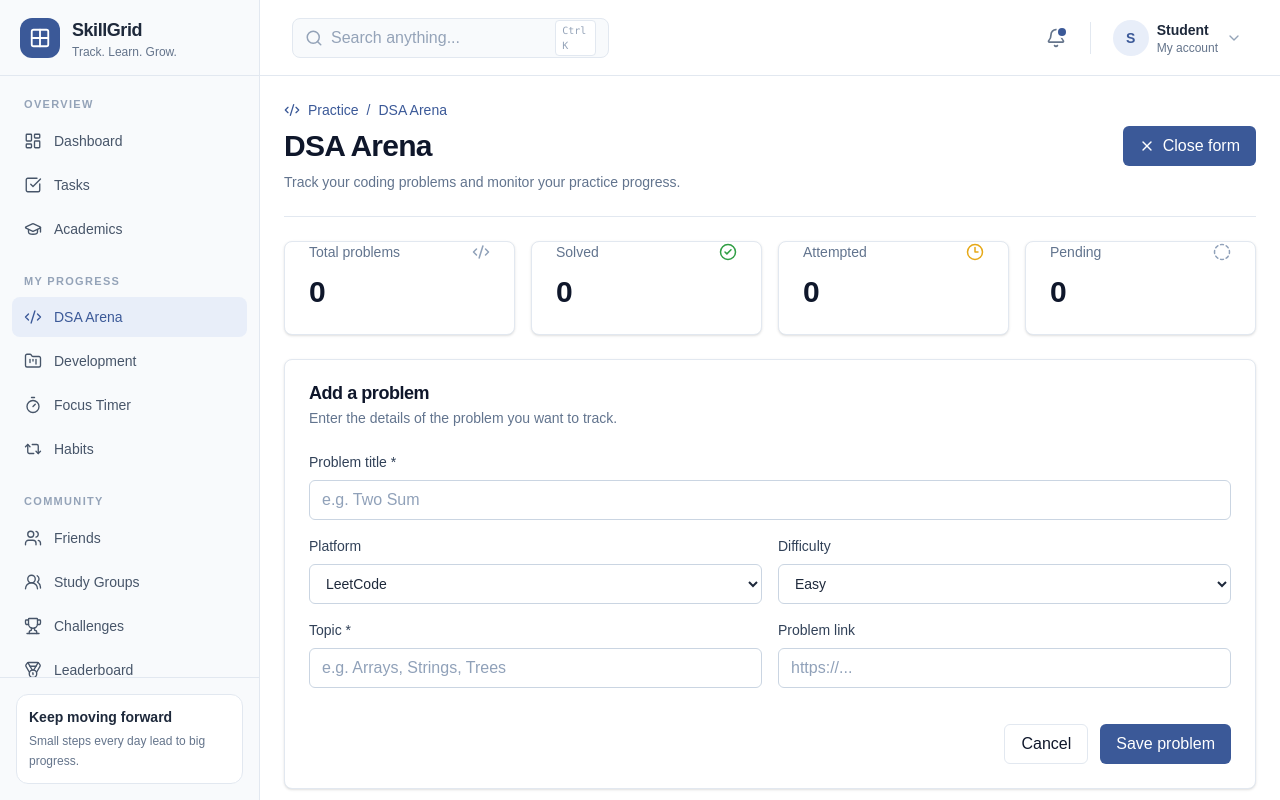
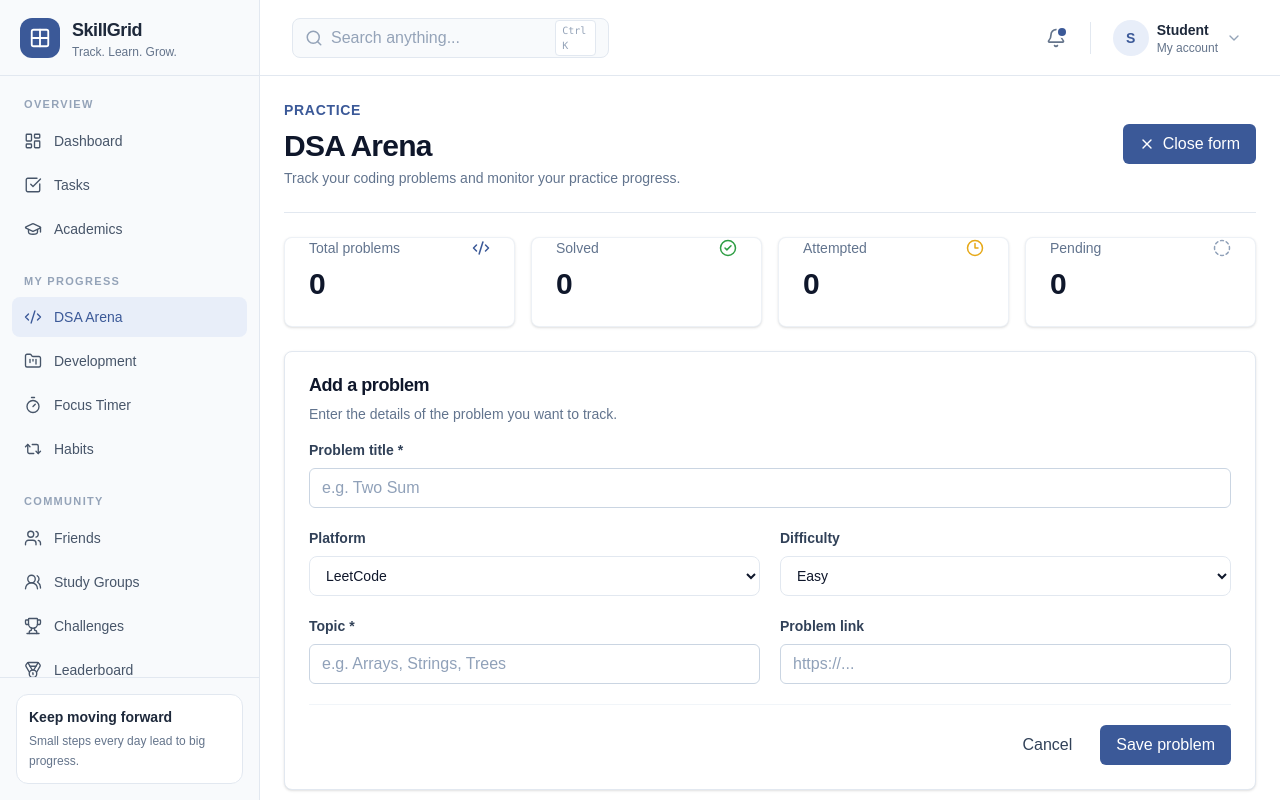
Before and after one commit to thiteswapnil1212-hue/skillGrid, a Next.js app in the folder skillgrid-app/: page /dsa in a window 1280 px wide. Both pictures are taken after typing "Sample" into the empty fields and a click on the button "Add problem". Built offline with nearby package versions, Linux system fonts and the light colour scheme.

Commit message:
feat: animate DSA arena UI

```diff
--- a/skillgrid-app/src/app/dsa/page.tsx
+++ b/skillgrid-app/src/app/dsa/page.tsx
@@ -6,6 +6,7 @@ import { Button } from "@/components/ui/Button";
 import { Card, CardContent, CardHeader, CardTitle } from "@/components/ui/Card";
 import { Input } from "@/components/ui/Input";
 import { Badge } from "@/components/ui/Badge";
+import { motion, AnimatePresence } from "framer-motion";
 
 type Difficulty = "Easy" | "Medium" | "Hard";
 type ProblemStatus = "Pending" | "Attempted" | "Solved";
@@ -90,14 +91,9 @@ export default function DSAArenaPage() {
     <main className="mx-auto w-full max-w-7xl space-y-6 p-6">
       <section className="flex flex-col justify-between gap-4 border-b border-slate-200 pb-6 sm:flex-row sm:items-center">
         <div>
-          <div className="flex items-center gap-2 text-sm font-medium text-primary">
-            <Code2 size={16} />
-            <span>Practice</span>
-            <span>/</span>
-            <span>DSA Arena</span>
-          </div>
-          <h1 className="mt-2 text-2xl font-semibold tracking-tight text-slate-900 sm:text-3xl">DSA Arena</h1>
-          <p className="mt-2 text-sm text-slate-500">Track your coding problems and monitor your practice progress.</p>
+          <p className="text-sm font-semibold tracking-wider text-primary uppercase">Practice</p>
+          <h1 className="mt-2 text-2xl font-bold tracking-tight text-slate-900 sm:text-3xl">DSA Arena</h1>
+          <p className="mt-1 text-sm font-medium text-slate-500">Track your coding problems and monitor your practice progress.</p>
         </div>
         <Button onClick={() => setShowForm((curr) => !curr)} className="gap-2">
           {showForm ? <X size={16} /> : <Plus size={16} />}
@@ -107,45 +103,54 @@ export default function DSAArenaPage() {
 
       <section className="grid grid-cols-2 gap-4 lg:grid-cols-4">
         {[
-          { label: "Total problems", value: stats.total, icon: Code2, color: "text-slate-400" },
+          { label: "Total problems", value: stats.total, icon: Code2, color: "text-primary" },
           { label: "Solved", value: stats.solved, icon: CheckCircle2, color: "text-success" },
           { label: "Attempted", value: stats.attempted, icon: Clock3, color: "text-warning" },
           { label: "Pending", value: stats.pending, icon: CircleDashed, color: "text-slate-400" },
-        ].map((item) => {
+        ].map((item, index) => {
           const Icon = item.icon;
           return (
-            <Card key={item.label}>
-              <CardContent className="p-5 flex flex-col justify-between h-full">
+            <motion.div key={item.label} initial={{ opacity: 0, y: 10 }} animate={{ opacity: 1, y: 0 }} transition={{ delay: index * 0.05 }}>
+              <Card className="h-full border-slate-200/60 shadow-sm hover:shadow-md transition-shadow">
+                <CardContent className="p-5 flex flex-col justify-between h-full gap-2">
                   <div className="flex items-center justify-between">
-                  <p className="text-sm text-slate-500">{item.label}</p>
+                    <p className="text-sm font-medium text-slate-500">{item.label}</p>
                     <Icon size={18} className={item.color} />
                   </div>
-                <p className="mt-3 text-3xl font-semibold text-slate-900">{item.value}</p>
+                  <p className="text-3xl font-bold text-slate-900 tracking-tight">{item.value}</p>
                 </CardContent>
               </Card>
+            </motion.div>
           );
         })}
       </section>
 
+      <AnimatePresence>
         {showForm && (
-        <Card>
-          <CardHeader>
-            <CardTitle>Add a problem</CardTitle>
-            <p className="text-sm text-slate-500">Enter the details of the problem you want to track.</p>
+          <motion.div
+            initial={{ opacity: 0, height: 0, scale: 0.95 }}
+            animate={{ opacity: 1, height: "auto", scale: 1 }}
+            exit={{ opacity: 0, height: 0, scale: 0.95 }}
+            transition={{ duration: 0.2 }}
+          >
+            <Card className="overflow-hidden">
+              <CardHeader className="pb-4">
+                <CardTitle className="text-lg">Add a problem</CardTitle>
+                <p className="text-sm font-medium text-slate-500 mt-1">Enter the details of the problem you want to track.</p>
               </CardHeader>
               <CardContent>
                 <form onSubmit={handleSubmit} className="space-y-5">
-              <div className="grid gap-4 sm:grid-cols-2">
+                  <div className="grid gap-5 sm:grid-cols-2">
                     <div className="sm:col-span-2">
-                  <label className="mb-2 block text-sm font-medium text-slate-700">Problem title *</label>
+                      <label className="mb-2 block text-sm font-semibold text-slate-700">Problem title *</label>
                       <Input required value={title} onChange={(e) => setTitle(e.target.value)} placeholder="e.g. Two Sum" />
                     </div>
                     <div>
-                  <label className="mb-2 block text-sm font-medium text-slate-700">Platform</label>
+                      <label className="mb-2 block text-sm font-semibold text-slate-700">Platform</label>
                       <select
                         value={platform}
                         onChange={(e) => setPlatform(e.target.value)}
-                    className="flex h-10 w-full rounded-md border border-slate-300 bg-transparent px-3 py-2 text-sm focus:border-transparent focus:outline-none focus:ring-2 focus:ring-primary"
+                        className="flex h-10 w-full rounded-lg border border-slate-200 bg-white px-3 py-2 text-sm text-slate-900 transition-colors focus:border-primary focus:outline-none focus:ring-4 focus:ring-primary/10"
                       >
                         <option>LeetCode</option>
                         <option>Codeforces</option>
@@ -155,11 +160,11 @@ export default function DSAArenaPage() {
                       </select>
                     </div>
                     <div>
-                  <label className="mb-2 block text-sm font-medium text-slate-700">Difficulty</label>
+                      <label className="mb-2 block text-sm font-semibold text-slate-700">Difficulty</label>
                       <select
                         value={difficulty}
                         onChange={(e) => setDifficulty(e.target.value as Difficulty)}
-                    className="flex h-10 w-full rounded-md border border-slate-300 bg-transparent px-3 py-2 text-sm focus:border-transparent focus:outline-none focus:ring-2 focus:ring-primary"
+                        className="flex h-10 w-full rounded-lg border border-slate-200 bg-white px-3 py-2 text-sm text-slate-900 transition-colors focus:border-primary focus:outline-none focus:ring-4 focus:ring-primary/10"
                       >
                         {difficultyOptions.map((option) => (
                           <option key={option}>{option}</option>
@@ -167,32 +172,34 @@ export default function DSAArenaPage() {
                       </select>
                     </div>
                     <div>
-                  <label className="mb-2 block text-sm font-medium text-slate-700">Topic *</label>
+                      <label className="mb-2 block text-sm font-semibold text-slate-700">Topic *</label>
                       <Input required value={topic} onChange={(e) => setTopic(e.target.value)} placeholder="e.g. Arrays, Strings, Trees" />
                     </div>
                     <div>
-                  <label className="mb-2 block text-sm font-medium text-slate-700">Problem link</label>
+                      <label className="mb-2 block text-sm font-semibold text-slate-700">Problem link</label>
                       <Input type="url" value={link} onChange={(e) => setLink(e.target.value)} placeholder="https://..." />
                     </div>
                   </div>
-              <div className="flex justify-end gap-3 pt-4">
-                <Button variant="outline" type="button" onClick={() => setShowForm(false)}>Cancel</Button>
+                  <div className="flex justify-end gap-3 pt-5 border-t border-slate-100">
+                    <Button variant="ghost" type="button" onClick={() => setShowForm(false)}>Cancel</Button>
                     <Button type="submit">Save problem</Button>
                   </div>
                 </form>
               </CardContent>
             </Card>
+          </motion.div>
         )}
+      </AnimatePresence>
 
       <div className="flex flex-col gap-3 sm:flex-row">
         <div className="relative flex-1">
-          <Search size={17} className="absolute left-3 top-1/2 -translate-y-1/2 text-slate-400" />
-          <Input value={search} onChange={(e) => setSearch(e.target.value)} placeholder="Search by problem, topic or platform..." className="pl-9 bg-white" />
+          <Search size={17} className="absolute left-3.5 top-1/2 -translate-y-1/2 text-slate-400" />
+          <Input value={search} onChange={(e) => setSearch(e.target.value)} placeholder="Search by problem, topic or platform..." className="pl-10 shadow-sm" />
         </div>
         <select
           value={statusFilter}
           onChange={(e) => setStatusFilter(e.target.value)}
-          className="flex h-10 rounded-md border border-slate-300 bg-white px-3 py-2 text-sm focus:border-transparent focus:outline-none focus:ring-2 focus:ring-primary"
+          className="flex h-10 rounded-lg border border-slate-200 bg-white px-3 py-2 text-sm font-medium text-slate-700 shadow-sm transition-colors focus:border-primary focus:outline-none focus:ring-4 focus:ring-primary/10"
         >
           <option value="All">All statuses</option>
           {statusOptions.map((status) => <option key={status}>{status}</option>)}
@@ -200,7 +207,7 @@ export default function DSAArenaPage() {
         <select
           value={difficultyFilter}
           onChange={(e) => setDifficultyFilter(e.target.value)}
-          className="flex h-10 rounded-md border border-slate-300 bg-white px-3 py-2 text-sm focus:border-transparent focus:outline-none focus:ring-2 focus:ring-primary"
+          className="flex h-10 rounded-lg border border-slate-200 bg-white px-3 py-2 text-sm font-medium text-slate-700 shadow-sm transition-colors focus:border-primary focus:outline-none focus:ring-4 focus:ring-primary/10"
         >
           <option value="All">All difficulties</option>
           {difficultyOptions.map((diff) => <option key={diff}>{diff}</option>)}
@@ -208,70 +215,81 @@ export default function DSAArenaPage() {
       </div>
 
       <Card>
-        <CardHeader className="flex flex-row items-center justify-between border-b border-slate-200">
-          <CardTitle>Your problems</CardTitle>
-          <span className="text-sm text-slate-500">{filteredProblems.length} {filteredProblems.length === 1 ? "problem" : "problems"}</span>
+        <CardHeader className="flex flex-row items-center justify-between pb-4">
+          <CardTitle className="text-lg">Your problems</CardTitle>
+          <span className="text-sm font-medium text-slate-500">{filteredProblems.length} {filteredProblems.length === 1 ? "problem" : "problems"}</span>
         </CardHeader>
-        <div className="border-t border-slate-200">
+        <div className="border-t border-slate-100 bg-white">
           {filteredProblems.length === 0 ? (
-            <div className="flex flex-col items-center py-16 text-center px-6">
-              <div className="flex h-12 w-12 items-center justify-center rounded-xl bg-slate-100 mb-4">
-                <Code2 size={22} className="text-slate-500" />
+            <div className="flex flex-col items-center py-20 text-center px-6">
+              <div className="flex h-16 w-16 items-center justify-center rounded-full bg-slate-50 border border-slate-100 mb-5">
+                <Code2 size={28} className="text-slate-300" />
               </div>
-              <h3 className="font-medium text-slate-900">{problems.length === 0 ? "No problems added yet" : "No matching problems"}</h3>
-              <p className="mt-1 text-sm text-slate-500">{problems.length === 0 ? "Add a coding problem to start tracking your practice." : "Try changing your search or filters."}</p>
+              <h3 className="text-base font-semibold text-slate-900">{problems.length === 0 ? "No problems added yet" : "No matching problems"}</h3>
+              <p className="mt-1 text-sm text-slate-500 max-w-sm">{problems.length === 0 ? "Add a coding problem to start tracking your practice." : "Try changing your search or filters."}</p>
               {problems.length === 0 && (
-                <Button onClick={() => setShowForm(true)} className="mt-5 gap-2">
+                <Button onClick={() => setShowForm(true)} className="mt-6 gap-2">
                   <Plus size={16} /> Add your first problem
                 </Button>
               )}
             </div>
           ) : (
             <div className="divide-y divide-slate-100">
+              <AnimatePresence initial={false}>
                 {filteredProblems.map((problem) => (
-                <div key={problem.id} className="flex flex-col gap-4 px-6 py-4 sm:flex-row sm:items-center sm:justify-between hover:bg-slate-50/50 transition">
+                  <motion.div
+                    key={problem.id}
+                    layout
+                    initial={{ opacity: 0, y: 10 }}
+                    animate={{ opacity: 1, y: 0 }}
+                    exit={{ opacity: 0, scale: 0.95, transition: { duration: 0.15 } }}
+                    className="group flex flex-col gap-4 px-6 py-5 sm:flex-row sm:items-center sm:justify-between hover:bg-slate-50 transition-colors"
+                  >
                     <div className="min-w-0">
                       <div className="flex flex-wrap items-center gap-2">
-                      <h3 className="font-medium text-slate-900">{problem.title}</h3>
+                        <h3 className="font-semibold text-slate-900 text-base">{problem.title}</h3>
                         {problem.link && (
-                        <a href={problem.link} target="_blank" rel="noreferrer" className="text-slate-400 hover:text-primary">
-                          <ExternalLink size={15} />
+                          <a href={problem.link} target="_blank" rel="noreferrer" className="text-slate-400 hover:text-primary transition-colors">
+                            <ExternalLink size={16} />
                           </a>
                         )}
                       </div>
-                    <div className="mt-2 flex flex-wrap items-center gap-2 text-xs text-slate-500">
-                      <span className="font-medium">{problem.platform}</span>
-                      <span>·</span>
-                      <span className={problem.difficulty === "Easy" ? "text-success" : problem.difficulty === "Medium" ? "text-warning" : "text-danger"}>
+                      <div className="mt-2.5 flex flex-wrap items-center gap-2.5 text-xs text-slate-600 font-medium">
+                        <span className="bg-slate-100 px-2 py-1 rounded-md">{problem.platform}</span>
+                        <span className={`px-2 py-1 rounded-md ${
+                          problem.difficulty === "Easy" ? "bg-success-light/50 text-success" :
+                          problem.difficulty === "Medium" ? "bg-warning-light/50 text-warning" :
+                          "bg-danger-light/50 text-danger"
+                        }`}>
                           {problem.difficulty}
                         </span>
-                      <span>·</span>
-                      <span>{problem.topic}</span>
+                        <span className="bg-slate-100 px-2 py-1 rounded-md">{problem.topic}</span>
                       </div>
                     </div>
-                  <div className="flex items-center gap-3">
+                    <div className="flex items-center gap-4">
                       <select
                         value={problem.status}
                         onChange={(e) => updateStatus(problem.id, e.target.value as ProblemStatus)}
-                      className={`rounded-full border-0 px-3 py-1 text-xs font-semibold outline-none ${
-                        problem.status === "Solved" ? "bg-success-light text-success" :
-                        problem.status === "Attempted" ? "bg-warning-light text-warning" :
-                        "bg-slate-100 text-slate-700"
+                        className={`rounded-full border-0 px-4 py-1.5 text-xs font-bold outline-none cursor-pointer transition-colors shadow-sm ring-1 ring-inset ${
+                          problem.status === "Solved" ? "bg-success text-white ring-success" :
+                          problem.status === "Attempted" ? "bg-warning-light text-warning-700 ring-warning/20" :
+                          "bg-slate-50 text-slate-700 ring-slate-200"
                         }`}
                       >
                         {statusOptions.map((status) => <option key={status}>{status}</option>)}
                       </select>
-                    <Button variant="ghost" size="sm" onClick={() => deleteProblem(problem.id)} className="p-2 h-auto text-slate-400 hover:text-danger hover:bg-danger-light">
+                      <Button variant="ghost" size="sm" onClick={() => deleteProblem(problem.id)} className="p-2 h-auto text-slate-400 hover:text-danger hover:bg-danger-light opacity-0 group-hover:opacity-100 focus:opacity-100 transition-opacity">
                         <Trash2 size={16} />
                       </Button>
                     </div>
-                </div>
+                  </motion.div>
                 ))}
+              </AnimatePresence>
             </div>
           )}
         </div>
       </Card>
-      <p className="text-xs text-center text-slate-400 pt-4">
+      <p className="text-xs font-medium text-center text-slate-400 pt-4">
         Changes are currently held in page state and will reset when you refresh. Database persistence will be added separately.
       </p>
     </main>
```
Lines whose indentation alone changed are shown as unchanged.
